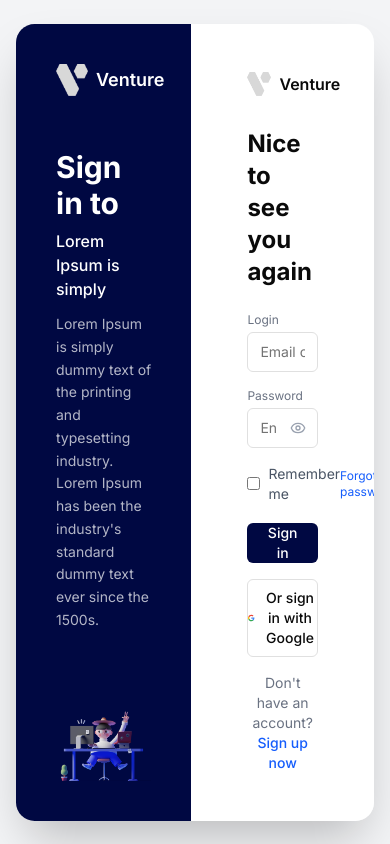
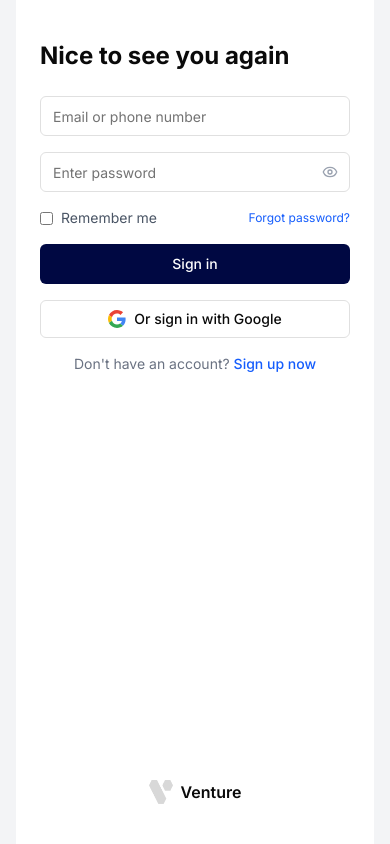
Before and after one commit to Nevindiiii/CFSE-paper, a React (Vite) app in the folder frontend/: page /login in a window 390 px wide. Built offline with nearby package versions, Linux system fonts and the light colour scheme.

Commit message:
feat: add dark logo asset and enhance LoginPage layout with responsive form

```diff
--- a/frontend/src/pages/LoginPage.tsx
+++ b/frontend/src/pages/LoginPage.tsx
@@ -6,6 +6,7 @@ import { Eye, EyeOff } from 'lucide-react'
 import { useAuth } from '@/context/AuthContext'
 import { loginApi } from '@/services/authService'
 import logo from '@/assets/Logogram.png'
+import logoDark from '@/assets/Logogram (1).png'
 import heroImg from '@/assets/Saly-10.png'
 
 interface FormErrors {
@@ -55,10 +56,94 @@ export default function LoginPage() {
     }
   }
 
+  const formContent = (
+    <form onSubmit={handleSubmit} noValidate className="space-y-4">
+      {apiError && (
+        <div className="rounded-md bg-red-50 border border-red-200 px-3 py-2 text-sm text-red-600">
+          {apiError}
+        </div>
+      )}
+
+      <Input
+        name="email"
+        type="email"
+        placeholder="Email or phone number"
+        value={form.email}
+        onChange={handleChange}
+        className={errors.email ? 'border-red-400' : ''}
+        autoComplete="email"
+      />
+      {errors.email && <p className="text-xs text-red-500">{errors.email}</p>}
+
+      <div className="relative">
+        <Input
+          name="password"
+          type={showPassword ? 'text' : 'password'}
+          placeholder="Enter password"
+          value={form.password}
+          onChange={handleChange}
+          className={errors.password ? 'border-red-400 pr-10' : 'pr-10'}
+          autoComplete="current-password"
+        />
+        <button
+          type="button"
+          onClick={() => setShowPassword(p => !p)}
+          className="absolute right-3 top-1/2 -translate-y-1/2 text-gray-400 hover:text-gray-600"
+          tabIndex={-1}
+        >
+          {showPassword ? <EyeOff size={16} /> : <Eye size={16} />}
+        </button>
+      </div>
+      {errors.password && <p className="text-xs text-red-500">{errors.password}</p>}
+
+      <div className="flex items-center justify-between text-sm">
+        <label className="flex items-center gap-2 cursor-pointer">
+          <input type="checkbox" className="rounded" />
+          <span className="text-gray-600">Remember me</span>
+        </label>
+        <a href="#" className="text-blue-600 hover:underline text-xs">Forgot password?</a>
+      </div>
+
+      <Button type="submit" className="w-full" style={{ background: '#000842' }} disabled={loading}>
+        {loading ? 'Signing in…' : 'Sign in'}
+      </Button>
+
+      <button
+        type="button"
+        className="w-full flex items-center justify-center gap-2 border border-gray-300 rounded-md py-2 text-sm font-medium hover:bg-gray-50 transition-colors"
+      >
+        <svg width="18" height="18" viewBox="0 0 48 48">
+          <path fill="#EA4335" d="M24 9.5c3.54 0 6.71 1.22 9.21 3.6l6.85-6.85C35.9 2.38 30.47 0 24 0 14.62 0 6.51 5.38 2.56 13.22l7.98 6.19C12.43 13.72 17.74 9.5 24 9.5z"/>
+          <path fill="#4285F4" d="M46.98 24.55c0-1.57-.15-3.09-.38-4.55H24v9.02h12.94c-.58 2.96-2.26 5.48-4.78 7.18l7.73 6c4.51-4.18 7.09-10.36 7.09-17.65z"/>
+          <path fill="#FBBC05" d="M10.53 28.59c-.48-1.45-.76-2.99-.76-4.59s.27-3.14.76-4.59l-7.98-6.19C.92 16.46 0 20.12 0 24c0 3.88.92 7.54 2.56 10.78l7.97-6.19z"/>
+          <path fill="#34A853" d="M24 48c6.48 0 11.93-2.13 15.89-5.81l-7.73-6c-2.18 1.48-4.97 2.31-8.16 2.31-6.26 0-11.57-4.22-13.47-9.91l-7.98 6.19C6.51 42.62 14.62 48 24 48z"/>
+        </svg>
+        Or sign in with Google
+      </button>
+
+      <p className="text-sm text-center text-gray-500">
+        Don't have an account?{' '}
+        <Link to="/register" className="text-blue-600 hover:underline font-medium">Sign up now</Link>
+      </p>
+    </form>
+  )
+
   return (
     <div className="min-h-screen flex items-center justify-center bg-gray-100 px-4">
+
+      {/* Mobile layout */}
+      <div className="flex md:hidden flex-col min-h-screen w-full bg-white px-6 py-10">
+        <h1 className="text-2xl font-bold mb-6">Nice to see you again</h1>
+        {formContent}
+        <div className="mt-auto pt-10 flex items-center justify-center gap-2">
+          <img src={logo} alt="logo" className="w-6 h-6" />
+          <span className="font-semibold text-base">Venture</span>
+        </div>
+      </div>
+
+      {/* Desktop layout */}
       <div
-        className="flex overflow-hidden shadow-2xl"
+        className="hidden md:flex overflow-hidden shadow-2xl"
         style={{ width: 984, minHeight: 600, borderRadius: '18.59px' }}
       >
         {/* Left blue panel */}
@@ -89,93 +174,11 @@ export default function LoginPage() {
             <img src={logo} alt="logo" className="w-6 h-6" />
             <span className="font-semibold text-base">Venture</span>
           </div>
-
           <h1 className="text-2xl font-bold mb-6">Nice to see you again</h1>
-
-          <form onSubmit={handleSubmit} noValidate className="space-y-4">
-            {apiError && (
-              <div className="rounded-md bg-red-50 border border-red-200 px-3 py-2 text-sm text-red-600">
-                {apiError}
-              </div>
-            )}
-
-            <div className="space-y-1">
-              <p className="text-xs text-gray-500">Login</p>
-              <Input
-                name="email"
-                type="email"
-                placeholder="Email or phone number"
-                value={form.email}
-                onChange={handleChange}
-                className={errors.email ? 'border-red-400' : ''}
-                autoComplete="email"
-              />
-              {errors.email && <p className="text-xs text-red-500">{errors.email}</p>}
-            </div>
-
-            <div className="space-y-1">
-              <p className="text-xs text-gray-500">Password</p>
-              <div className="relative">
-                <Input
-                  name="password"
-                  type={showPassword ? 'text' : 'password'}
-                  placeholder="Enter password"
-                  value={form.password}
-                  onChange={handleChange}
-                  className={errors.password ? 'border-red-400 pr-10' : 'pr-10'}
-                  autoComplete="current-password"
-                />
-                <button
-                  type="button"
-                  onClick={() => setShowPassword(p => !p)}
-                  className="absolute right-3 top-1/2 -translate-y-1/2 text-gray-400 hover:text-gray-600"
-                  tabIndex={-1}
-                >
-                  {showPassword ? <EyeOff size={16} /> : <Eye size={16} />}
-                </button>
-              </div>
-              {errors.password && <p className="text-xs text-red-500">{errors.password}</p>}
-            </div>
-
-            <div className="flex items-center justify-between text-sm">
-              <label className="flex items-center gap-2 cursor-pointer">
-                <input type="checkbox" className="rounded" />
-                <span className="text-gray-600">Remember me</span>
-              </label>
-              <a href="#" className="text-blue-600 hover:underline text-xs">Forgot password?</a>
-            </div>
-
-            <Button
-              type="submit"
-              className="w-full"
-              style={{ background: '#000842' }}
-              disabled={loading}
-            >
-              {loading ? 'Signing in…' : 'Sign in'}
-            </Button>
-
-            <button
-              type="button"
-              className="w-full flex items-center justify-center gap-2 border border-gray-300 rounded-md py-2 text-sm font-medium hover:bg-gray-50 transition-colors"
-            >
-              <svg width="18" height="18" viewBox="0 0 48 48">
-                <path fill="#EA4335" d="M24 9.5c3.54 0 6.71 1.22 9.21 3.6l6.85-6.85C35.9 2.38 30.47 0 24 0 14.62 0 6.51 5.38 2.56 13.22l7.98 6.19C12.43 13.72 17.74 9.5 24 9.5z"/>
-                <path fill="#4285F4" d="M46.98 24.55c0-1.57-.15-3.09-.38-4.55H24v9.02h12.94c-.58 2.96-2.26 5.48-4.78 7.18l7.73 6c4.51-4.18 7.09-10.36 7.09-17.65z"/>
-                <path fill="#FBBC05" d="M10.53 28.59c-.48-1.45-.76-2.99-.76-4.59s.27-3.14.76-4.59l-7.98-6.19C.92 16.46 0 20.12 0 24c0 3.88.92 7.54 2.56 10.78l7.97-6.19z"/>
-                <path fill="#34A853" d="M24 48c6.48 0 11.93-2.13 15.89-5.81l-7.73-6c-2.18 1.48-4.97 2.31-8.16 2.31-6.26 0-11.57-4.22-13.47-9.91l-7.98 6.19C6.51 42.62 14.62 48 24 48z"/>
-              </svg>
-              Or sign in with Google
-            </button>
-
-            <p className="text-sm text-center text-gray-500">
-              Don't have an account?{' '}
-              <Link to="/register" className="text-blue-600 hover:underline font-medium">
-                Sign up now
-              </Link>
-            </p>
-          </form>
+          {formContent}
         </div>
       </div>
+
     </div>
   )
 }
```
Also changed, not shown: frontend/src/assets/Logogram (1).png (added).
